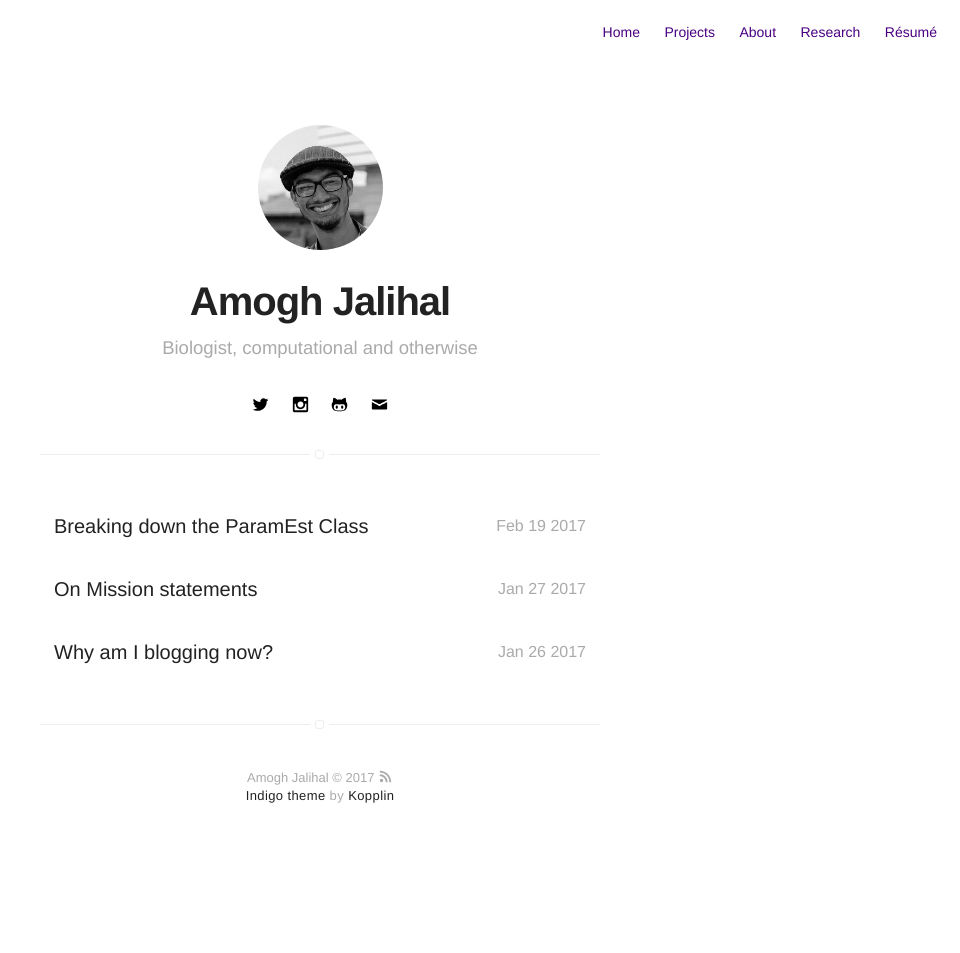
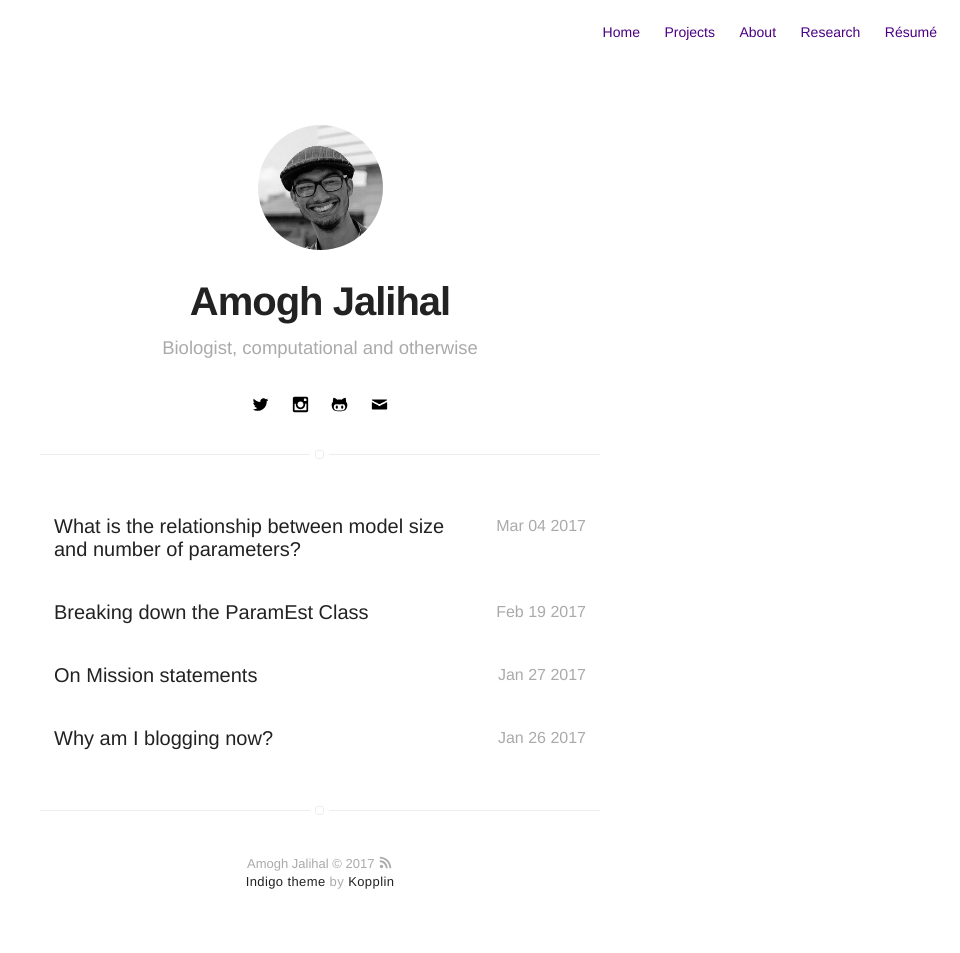
Before and after one commit to amoghpj/amoghpj.github.io, a Jekyll site: the page built from blog/index.html, in a window 1280 px wide. Shown: the whole page, without its empty margins (320-1280 px from the left). Built offline with Jekyll 4.4.1, drawn with Linux system fonts in a browser that asks for light colours; before the commit the page ends 900 px from its top, so only the background shows below that; some of the changed lines change nothing that is shown.

Commit message:
Syntax highlighting, blog post on model params

```diff
--- a/_config.yml
+++ b/_config.yml
@@ -101,6 +101,7 @@ show-author: true
 # do you want some animations?
 animation: true
 
+highlighter: pygments
 sass:
     sass_dir: _sass
     style: :compressed
--- /dev/null
+++ b/_posts/2017-03-04-model-parameters.md
@@ -0,0 +1,63 @@
+---
+title: What is the relationship between model size and number of parameters?
+layout: post
+headerImage: false
+tag:
+- python
+blog: true
+---
+A question that came up in a lab meeting recently was how does the number of parameters grow with the size of the model. I currently use the Standard Component Modeling strategy in my model, and there has been almost no rigorous analysis (to the best of my knowledge) that compares the number of parameters required in mass-action kinetics formulation of a given model versus, say, an SCM formulation.
+
+To get a rough idea about this trend, I wanted to simply plot the number of paramters against the number of variables from different models. I used the manually curated models from [Biomodels](https://www.ebi.ac.uk/biomodels-main/) for this comparison.
+
+To download the SBML files of the models, I used this hacky script:
+
+{% highlight python %}
+import wget
+from tqdm import tqdm
+for i in tqdm(range(0,625)):
+    if i<10:
+        f=wget.download("https://www.ebi.ac.uk/biomodels-main"
+	"/download?mid=BIOMD000000000"+str(i),"./sbml-files/")
+    if i>=10 and i<100:
+        f=wget.download("https://www.ebi.ac.uk/biomodels-main"
+        "/download?mid=BIOMD00000000"+str(i),"./sbml-files/")
+    if i>=100 and i<1000:
+        f=wget.download("https://www.ebi.ac.uk/biomodels-main"
+	"/download?mid=BIOMD0000000"+str(i),"./sbml-files/")
+{% endhighlight %}
+
+Once I had the roughly 625 SBML files (which took about 15 minutes), I used the libSBML module to read and extract the number of parameters and species from each model using something like this:
+
+{% highlight python %}
+import libsbml as lsb
+import matplotlib.pyplot as plt
+PATH='./sbml-files/'
+ListVals=[]
+for i in tqdm(range(1,625)):
+    row=[]
+    reader = lsb.SBMLReader()
+    if i<10:
+        document = reader.readSBML(PATH+"BIOMD000000000"+str(i)+".xml")
+    if i>=10 and i<100:
+        document = reader.readSBML(PATH+"BIOMD00000000"+str(i)+".xml")
+    if i>=100:
+        document = reader.readSBML(PATH+"BIOMD0000000"+str(i)+".xml")
+    model=document.getModel()
+    Pval=model.getListOfParameters()
+    Sval=model.getListOfSpecies()
+    plt.plot(Sval.__len__(),Pval.__len__(),'k.')
+    row.append(Sval.__len__())
+    row.append(Pval.__len__())
+    ListVals.append(row)
+plt.show()
+{% endhighlight %}
+
+The resulting plot was a little surprising. For one, the largest model seemed to have about 800 variables, which I am curious about. Also, there are evidently problems with this SBML parsing, because a large number of models seem to lie on the abcissa with no parameters.
+![Full Comparison Plot]({{site.url}}/assets/images/full-analysis-plot.png)
+
+To make more sense of this data, I went one step ahead and tried to get a linear fit to this data. For this, I cleaned up the data by removing points that lie on the axes. Also, I stuck to models with around 150 variables as the upper limit to represent a 'typical' model.
+
+![Least Squares Plot]({{site.url}}/assets/images/least-squares-fit.png)
+
+This is rather surprising, because I had expected the parameter size to increase rather drastically as the model size increases. The overall trend in a general increase in parameter number, but it really looks like the modelers like to keep their paramters to the minimum. This definitely calls for a closer look at the statistics!
```
Also changed, not shown: assets/images/full-analysis-plot.png (added), assets/images/least-squares-fit.png (added).
